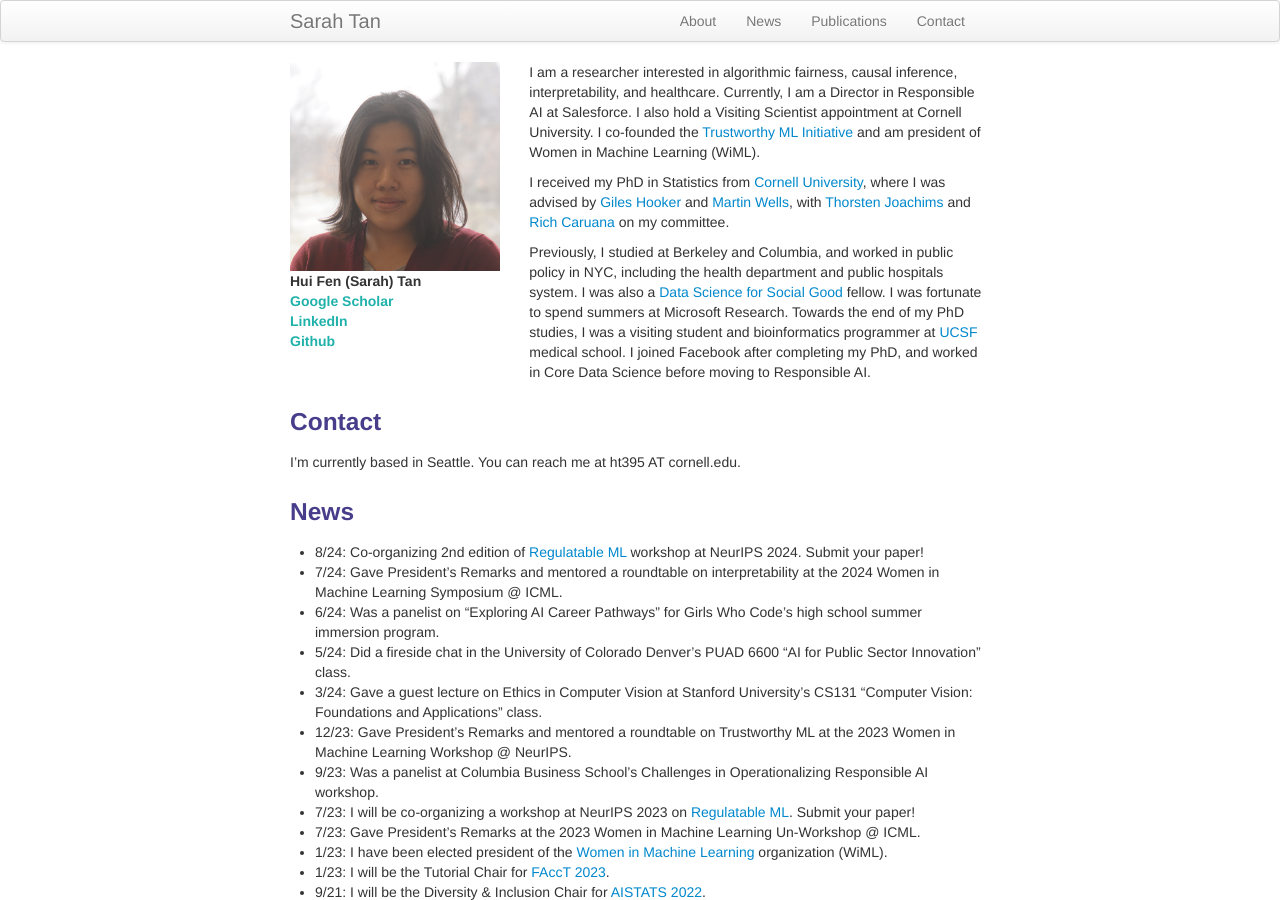
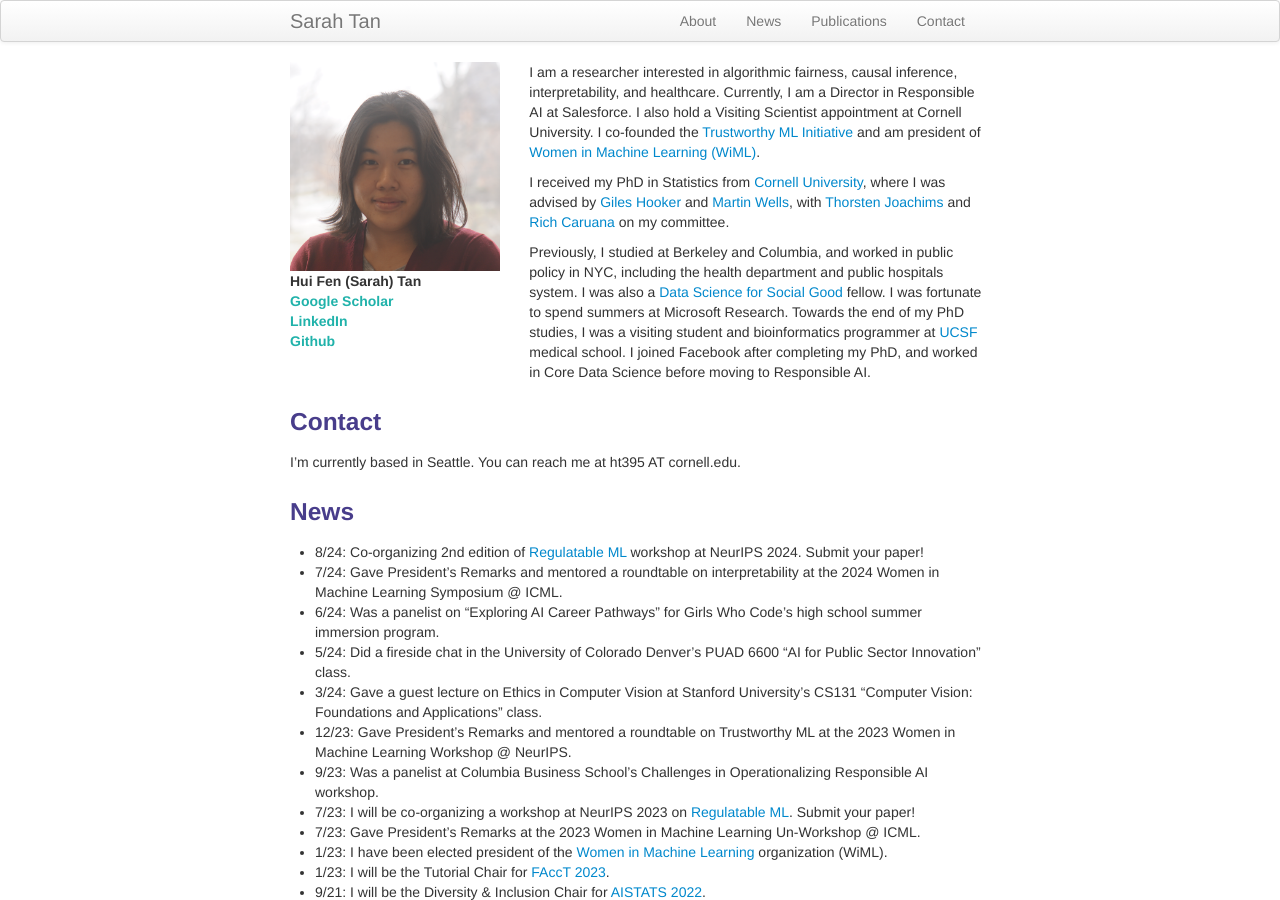
Before and after one commit to shftan/shftan.github.io, a Jekyll site: the page built from index.md, in a window 1280 px wide and 900 px high. Built offline with Jekyll 4.4.1, drawn with Linux system fonts in a browser that asks for light colours; part of the change alters nothing that is shown.

```diff
--- a/index.md
+++ b/index.md
@@ -18,7 +18,7 @@ keywords: Sarah Tan, responsible AI, machine learning, artificial intelligence,
         </div>
 
         <div class="span8">
-                <p>I am a researcher interested in algorithmic fairness, causal inference, interpretability, and healthcare. Currently, I am a Director in Responsible AI at Salesforce. I also hold a Visiting Scientist appointment at Cornell University. I co-founded the <a href="https://www.trustworthyml.org/">Trustworthy ML Initiative</a> and am president of Women in Machine Learning (WiML).</p>
+                <p>I am a researcher interested in algorithmic fairness, causal inference, interpretability, and healthcare. Currently, I am a Director in Responsible AI at Salesforce. I also hold a Visiting Scientist appointment at Cornell University. I co-founded the <a href="https://www.trustworthyml.org/">Trustworthy ML Initiative</a> and am president of <a href="https://www.wiml.org/">Women in Machine Learning (WiML)</a>.</p>
 
                   <p>I received my PhD in Statistics from <a href="https://stat.cornell.edu/">Cornell University</a>, where I was advised by <a href="http://faculty.bscb.cornell.edu/~hooker/">Giles Hooker</a> and <a href="https://courses.cit.cornell.edu/mtw1/">Martin Wells</a>, with <a href="https://www.cs.cornell.edu/people/tj/">Thorsten Joachims</a> and <a href="https://www.microsoft.com/en-us/research/people/rcaruana/">Rich Caruana</a> on my committee.</p>
 
```
